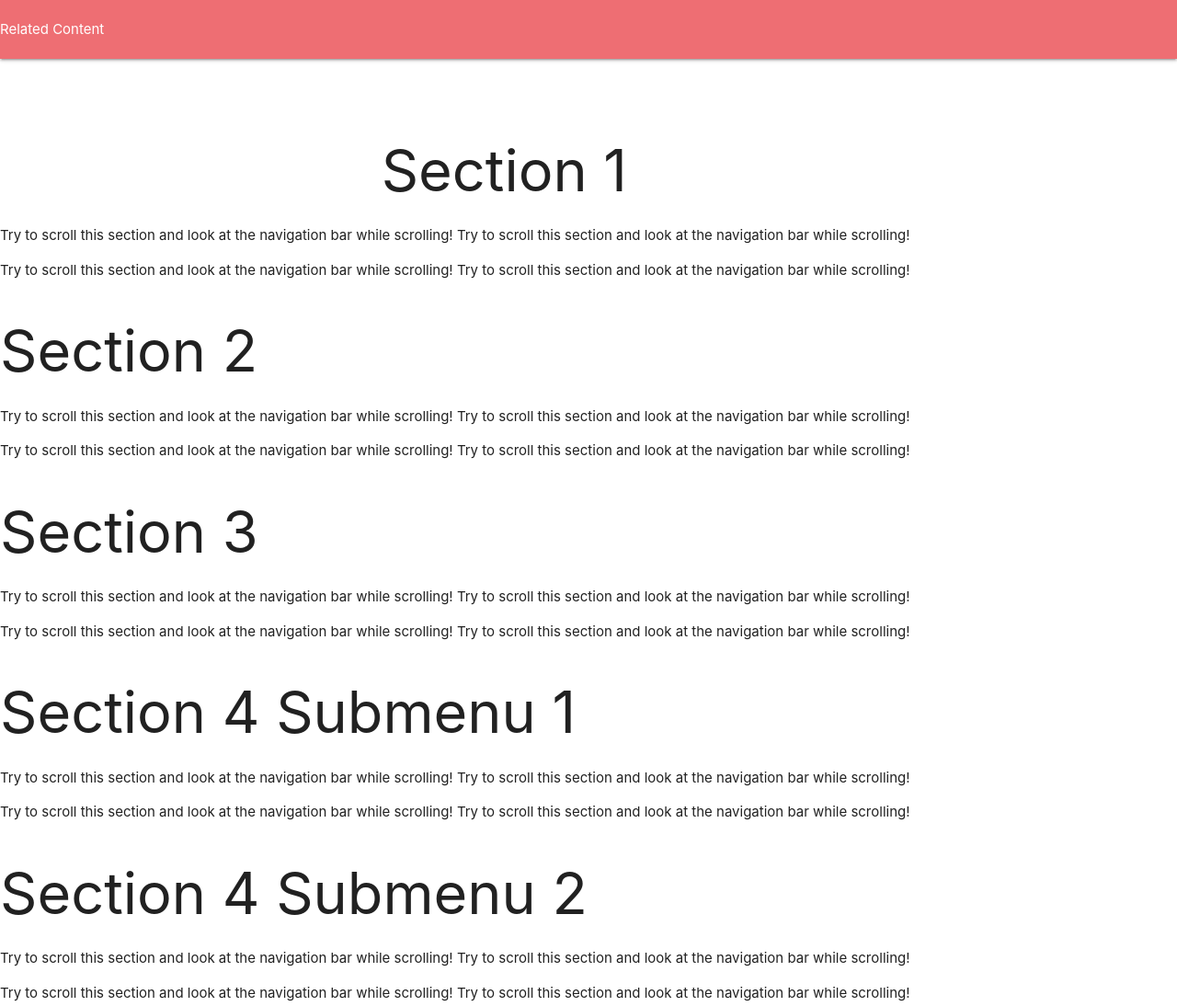
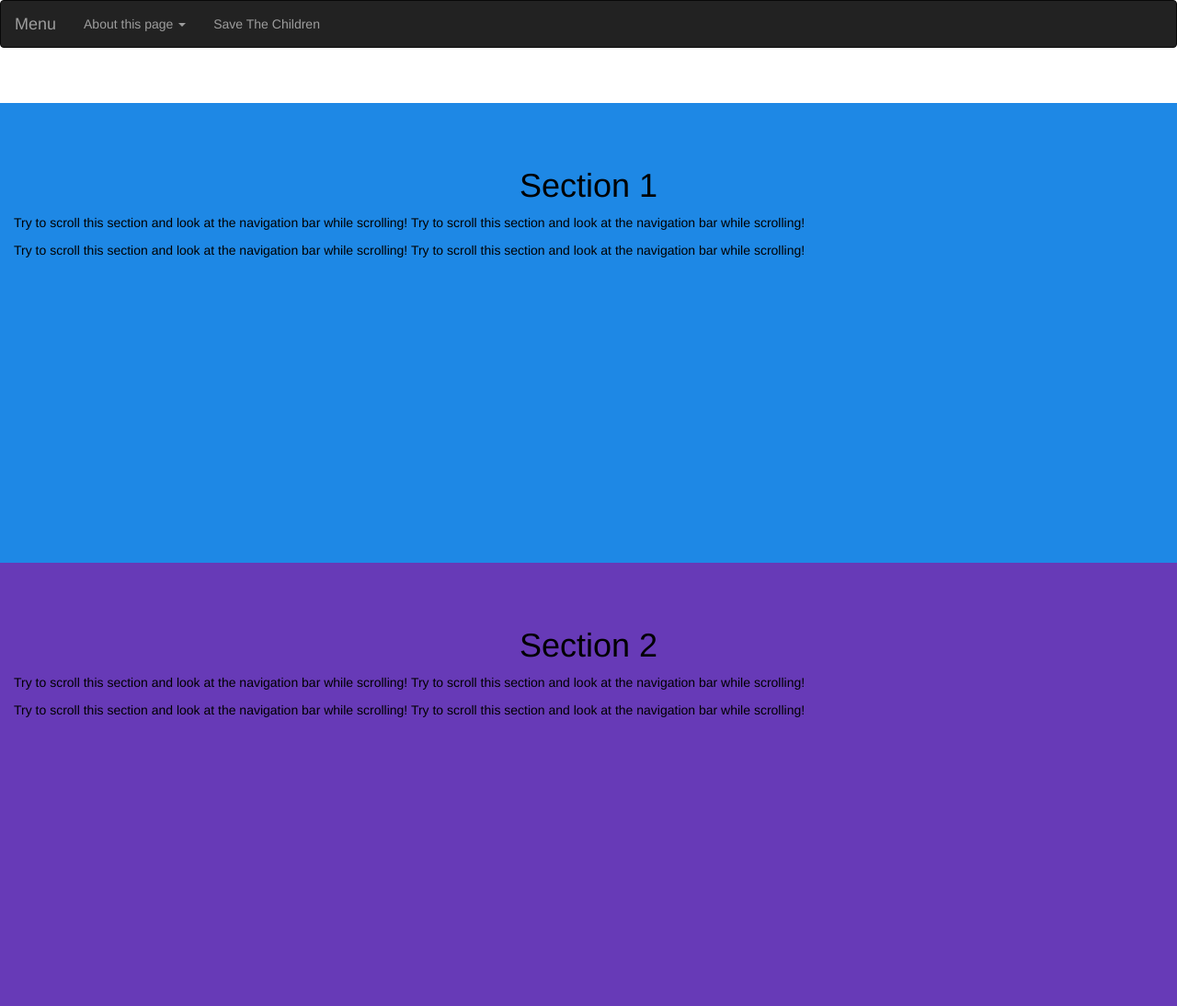
Before and after one commit to apham1594/HTML_CSS_Project, a plain HTML site: page index.html in a window 1280 px wide. Shown: the top 1094 px of the page at 92% size. Drawn offline with nearby package versions, Linux system fonts and the light colour scheme.

Commit message:
Made changes to background

```diff
--- a/index.html
+++ b/index.html
@@ -5,8 +5,9 @@
     <meta charset="UTF-8">
     <meta name="viewport" content="width=device-width, initial-scale=1.0">
     <meta http-equiv="X-UA-Compatible" content="ie=edge">
-    <link href="https://fonts.googleapis.com/icon?family=Material+Icons" rel="stylesheet">
-    <link rel="stylesheet" href="https://cdnjs.cloudflare.com/ajax/libs/materialize/1.0.0/css/materialize.min.css">
+    <link rel="stylesheet" href="https://maxcdn.bootstrapcdn.com/bootstrap/3.4.1/css/bootstrap.min.css">
+    <script src="https://ajax.googleapis.com/ajax/libs/jquery/3.5.1/jquery.min.js"></script>
+    <script src="https://maxcdn.bootstrapcdn.com/bootstrap/3.4.1/js/bootstrap.min.js"></script>
     <link rel="stylesheet" href="style.css">
     <title> Starving Children </title>
 </head>
@@ -14,53 +15,42 @@
 <body>
     <!-- Navigation to the Starving kids Picture from Websites -->
 
-    <nav class="navbar navbar-inverse navbar-fixed-top">
+    <nav class="navbar navbar-inverse">
         <div class="container-fluid">
           <div class="navbar-header">
-
-      <a class="navbar-brand">Related Content</a>
+            <a class="navbar-brand">Menu</a>
           </div>
-    <div>
-      <div class="collapse navbar-collapse" id="myNavbar">
           <ul class="nav navbar-nav">
-          <li><a href="https://www.unicef.org/">Unicef</a></li>
-          <li><a href="https://www.savethechildren.org/us/ways-to-help">Save The Children</a></li>
-          <li class="dropdown"><a class="dropdown-toggle" data-toggle="dropdown" href="#">Reach Me Here <span class="caret"></span></a>
+            <li class="dropdown"><a class="dropdown-toggle" data-toggle="dropdown"> About this page <span class="caret"></span></a>
               <ul class="dropdown-menu">
-              <li><a href="http://www.facebook.com/apham159">Facebook</a></li>
-              <li><a href="twitter.com/apham1594">Twitter</a></li>
+                <li><a href="#section1"> Videos and Pictures</a></li>
+                <li><a href="#section2">Articles</a></li>
+                <li><a href="#section3">What You Can Do To Help</a></li>
               </ul>
             </li>
+            <li><a href="https://www.savethechildren.org/">Save The Children</a></li>
           </ul>
         </div>
-    </div>
-  </div>
       </nav>
+
 <br><br>
       <!-- Main Page -->
 <main>
+    <!-- Section 1 -->
     <div id="section1" class="container-fluid">
         <h1>Section 1</h1>
         <p>Try to scroll this section and look at the navigation bar while scrolling! Try to scroll this section and look at the navigation bar while scrolling!</p>
         <p>Try to scroll this section and look at the navigation bar while scrolling! Try to scroll this section and look at the navigation bar while scrolling!</p>
       </div>
+    <!-- Section 2 -->
       <div id="section2" class="container-fluid">
         <h1>Section 2</h1>
         <p>Try to scroll this section and look at the navigation bar while scrolling! Try to scroll this section and look at the navigation bar while scrolling!</p>
         <p>Try to scroll this section and look at the navigation bar while scrolling! Try to scroll this section and look at the navigation bar while scrolling!</p>
       </div>
+    <!-- Section 3 -->
       <div id="section3" class="container-fluid">
         <h1>Section 3</h1>
-        <p>Try to scroll this section and look at the navigation bar while scrolling! Try to scroll this section and look at the navigation bar while scrolling!</p>
-        <p>Try to scroll this section and look at the navigation bar while scrolling! Try to scroll this section and look at the navigation bar while scrolling!</p>
-      </div>
-      <div id="section41" class="container-fluid">
-        <h1>Section 4 Submenu 1</h1>
-        <p>Try to scroll this section and look at the navigation bar while scrolling! Try to scroll this section and look at the navigation bar while scrolling!</p>
-        <p>Try to scroll this section and look at the navigation bar while scrolling! Try to scroll this section and look at the navigation bar while scrolling!</p>
-      </div>
-      <div id="section42" class="container-fluid">
-        <h1>Section 4 Submenu 2</h1>
         <p>Try to scroll this section and look at the navigation bar while scrolling! Try to scroll this section and look at the navigation bar while scrolling!</p>
         <p>Try to scroll this section and look at the navigation bar while scrolling! Try to scroll this section and look at the navigation bar while scrolling!</p>
       </div>
--- a/style.css
+++ b/style.css
@@ -1,3 +1,10 @@
-body{
+body {
     position: relative;
+  }
+  #section1 {padding-top:50px;height:500px;color: rgb(0, 0, 0); background-color: #1E88E5;}
+  #section2 {padding-top:50px;height:500px;color: rgb(0, 0, 0); background-color: #673ab7;}
+  #section3 {padding-top:50px;height:500px;color: rgb(0, 0, 0); background-color: #ff9800;}
+h1{
+    text-align: center;
+    color:
 }
```
Lines whose indentation alone changed are shown as unchanged.
